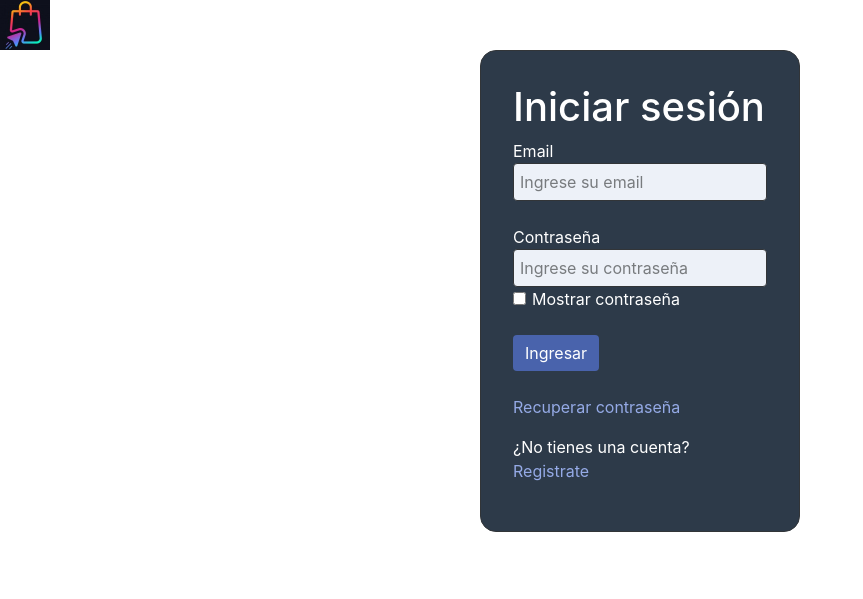
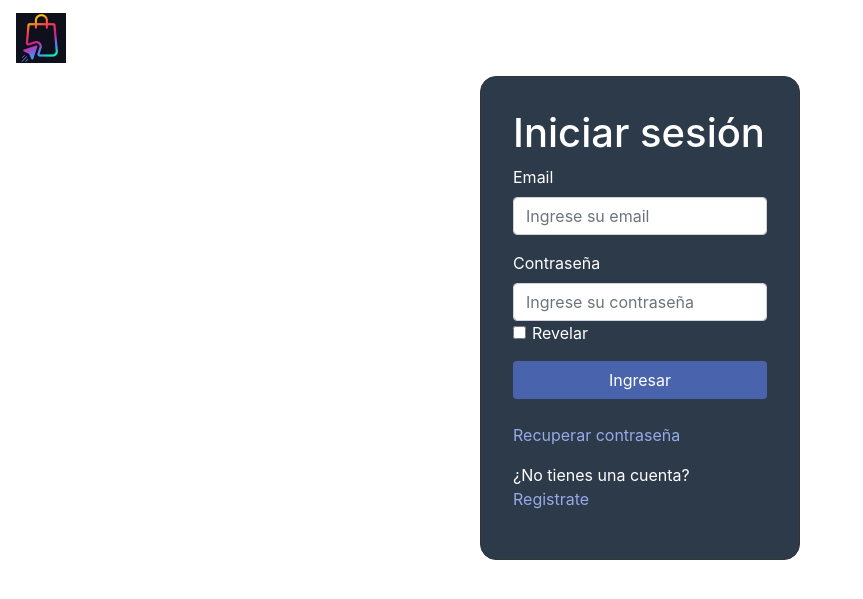
Before and after one commit to starboyagus/EG-TP, a PHP site: page /login.php in a window 1280 px wide. Shown: the top 599 px of the page, without its empty margins (0-863 px from the left). Run offline with PHP 8.4, Linux system fonts and the light colour scheme.

Commit message:
Actualización código
Reestructuración de la forma en que se generan los formularios utilizando Bootstrap

```diff
--- a/htdocs/RosarioShoppingPlaza/components.php
+++ b/htdocs/RosarioShoppingPlaza/components.php
@@ -1,40 +1,50 @@
 <?php
 
+// ↓-↓ Elementos de formulario //
+# Elemento Label
+function label($label, $id) {
+    echo '<label for="' . $id . '">' . $label . '</label>';
+}
+
+
 # Elemento Input (preferiblemente usar solo para $type=[text | password | email])
-function input_field($label, $type, $name, $placeholder = "", $pattern = "") {
-    echo '<label for="' . $name . '">' . $label . '</label>';
-    echo '<br>';
-    echo '<input type="' . $type . '" name="' . $name . '" id="' . $name;
-    if ($placeholder != "") {
+function input($label, $type, $id, $placeholder = "", $pattern = "") {
+    echo '<input type="' . $type . '" name="' . $id . '" id="' . $id;
+    if (!empty($placeholder)) {
         echo '" placeholder="' . $placeholder;
     }
-    if (isset($_POST[$name]) && $_POST[$name] != "") {
-        echo '" value="' . htmlspecialchars($_POST[$name]);
+    if (isset($_POST[$id]) && !empty($_POST[$id])) {
+        echo '" value="' . htmlspecialchars($_POST[$id]);
     }
-    if ($pattern != "") {
+    if (!empty($pattern != "")) {
         echo '" pattern="' . $pattern;
     }
-    echo '" class="form_field">';
+    echo '" class="form-control">';
 }
 
 # Elemento Checkbox
-function checkbox($text, $name, $onclick = "") {
-    echo '<input type="checkbox" name="' . $name . '" id="' . $name;
+function checkbox($label, $id, $onclick = "") {
+    echo '<input type="checkbox" name="cb-' . $id . '" id="cb-' . $id;
     if ($onclick != "") {
         echo '" onclick="' . $onclick;
     }
-    echo '">';
-    echo '<label for="' . $name . '">' . $text . '</label>';
+    echo '" class="checkbox">';
+    echo '<label class="form-check-label" for="cb-' . $id . '">' . $label . '</label>';
 }
 
-# Elemento Boton
-function button($text, $name) {
-    echo '<button type="submit" name="' . $name . '" value="'. $name .'" class="btn form_btn">' . $text . '</button>';
+# Elemento Option
+function option($option, $value) {
+    echo '<option value="' . $value . '">' . $option . '</option>';
+}
+
+# Elemento Button
+function button($text, $id) {
+    echo '<button type="submit" name="' . $id . '" id="'. $id . '" value="'. $text . '" class="btn form-btn form-control">' . $text . '</button>';
 }
 
 # Elemento A (Link)
 function a($text, $url) {
-    echo '<a href="' . $url . '" class="a_link">' . $text . '</a>';
+    echo '<a href="' . $url . '" class="a-link">' . $text . '</a>';
 }
 
 # Elemento A en P (Link en párrafo)
@@ -50,35 +60,112 @@
     echo '</p>';
 }
 
-# Navbar
-function navbar() {
-    echo '<div class="top-nav">';
-    shopping_logo(50);
-    echo '<nav class="nav-links">';
-    echo '<a href="#">El Shopping</a>';
-    echo '<a href="#">Servicios</a>';
-    echo '<a href="#">Contacto</a>';
-    echo '<a href="#">Locales</a>';
-    echo '<a href="#">Promociones</a>';
-    echo '<a href="#">Novedades</a>';
-    echo '</nav><div class="session-btns">';
-    if (isset($_SESSION["logged"])) {
-        echo '<a href="#">Perfil</a>';
-        echo '<a href="logout.php">Cerrar sesión</a>';
-    } else {
-        echo '<a href="login.php">Iniciar sesión</a>';
-        echo '<a href="signup.php">Registrarse</a>';
+# Grupo de formulario (Input)
+function form_input($label, $type, $id, $cols, $placeholder = "", $pattern = "") {
+    echo '<div class="form-group' . (($cols < 1 || $cols > 12) ? '' : (' col-md-' . $cols)) . '">';
+    label($label, $id);
+    input($label, $type, $id, $placeholder, $pattern);
+    if($type === 'password') {
+        checkbox('Revelar', $id, "reveal_password('" . $id . "')");
     }
-    echo '</div></div>';
+    echo '</div>';
 }
 
+# Grupo de formulario (Select)
+function form_select($label, $id, $options, $values = []) {
+    if(count($options) > 0) {
+        echo '<div class="form-group' . (($cols < 1 || $cols > 12) ? '' : (' col-md-' . $cols)) . '">';
+        if(count($values) == 0) {
+            $values = $option;
+        }
+        label($label, $id);
+        echo '<select name="' . $id . '" id="' . $id . '" class="form-control">';
+        for($i = 0; $i < count($options); $i++) {
+            option($options[$i], $values[$i]);
+        }
+        echo '</select></div>';
+    }
+}
+
+# Grupo de formulario (Select) (Toma el resultado de una query para definir las opciones)
+function form_select_query($label, $id, $cols, $query, $option_id, $value_id) {
+    if($query->num_rows > 0) {
+        echo '<div class="form-group' . (($cols < 1 || $cols > 12) ? '' : (' col-md-' . $cols)) . '">';
+        label($label, $id);
+        echo '<select name="' . $id . '" id="' . $id . '" class="form-control">';
+        for($i = 0; $i < $query->num_rows; $i++) {
+            $result = $query->fetch_array();
+            option($result[$option_id], $result[$value_id]);
+            }
+        echo '</select>';
+        echo '</div>';
+    }
+}
+
+// ↑-↑ Elementos de formulario //
+// ↓-↓ Elementos de navbar //
+
+# Logo (ancho y alto variable)
 function shopping_logo(float $width, float $height = -1) {
     if($height > 0) {
-        echo '<a href="index.php"><img src="./images/logo.png" width="'.$width.'px" height="'.$height.'px"></a>';
+        echo '<a class="navbar-brand" href="index.php"><img src="./images/logo.png" width="'.$width.'px" height="'.$height.'px"></a>';
     } else {
-        echo '<a href="index.php"><img src="./images/logo.png" width="'.$width.'px"></a>';
+        echo '<a class="navbar-brand" href="index.php"><img src="./images/logo.png" width="'.$width.'px"></a>';
 
     }
 }
 
+# Crea un elemento link para la navbar
+function navbar_item($label, $link, $active) {
+    echo '<li class="nav-item';
+    echo $active ? 'active">' : '">';
+    echo '<a class="nav-link" href="' . $link . '">' . $label . '</a>';
+}
+
+# Navbar
+function navbar() {
+    echo '<nav class="navbar navbar-expand">';
+    shopping_logo(50);
+    echo '<div id=navbarNav><ul class="navbar-nav">';
+    navbar_item("El Shopping", "index.php", false);
+    navbar_item("Servicios", "#", false);
+    navbar_item("Contacto", "#", false);
+    navbar_item("Locales", "locales.php", true);
+    navbar_item("Promociones", "#", false);
+    navbar_item("Novedades", "#", false);
+    echo '</ul></div>';
+    echo '<div id=navbarBtns><ul class="navbar-nav">';
+    if (isset($_SESSION["logged"])) {
+        navbar_item("Perfil", "#", false);
+        navbar_item("Cerrar sesión", "logout.php", false);
+    } else {
+        navbar_item("Iniciar sesión", "login.php", false);
+        navbar_item("Registrarse", "signup.php", false);
+    }
+    echo '</ul></div></nav>';
+}
+
+# Breadcrumbs
+function breadcrumbs(array $labels, array $links) {
+
+}
+
+// ↑-↑ Elementos de navbar //
+// ↓-↓ Alertas y notificaciones //
+
+# Alertas
+function alert(string $type, string $text) {
+    echo '<div class="alert alert-'. $type . '" role="alert">';
+    echo $text;
+    echo '</div>';
+}
+
+// ↑-↑ Alertas y notificaciones //
+// ↓-↓ Locales //
+
+# Elemento Local
+function local_item($local) {
+    button($local, 'local');
+}
+
 ?>
--- a/htdocs/RosarioShoppingPlaza/index.php
+++ b/htdocs/RosarioShoppingPlaza/index.php
@@ -7,10 +7,10 @@
     <meta name="viewport" content="width=device-width, initial-scale=1.0">
     <title>Rosario Shopping Plaza</title>
     <link rel="stylesheet" href="https://cdn.jsdelivr.net/npm/bootstrap@4.3.1/dist/css/bootstrap.min.css" integrity="sha384-ggOyR0iXCbMQv3Xipma34MD+dH/1fQ784/j6cY/iJTQUOhcWr7x9JvoRxT2MZw1T" crossorigin="anonymous">
+    <link rel="stylesheet" href="styles/main.css">
 </head>
 <body>
-    <?php
-    include('components.php');
+    <?php include('components.php');    # Incluir librería de componentes
     navbar();
     ?>
 </body>
--- a/htdocs/RosarioShoppingPlaza/login.php
+++ b/htdocs/RosarioShoppingPlaza/login.php
@@ -12,38 +12,14 @@
     <title>Rosario Shopping Plaza</title>
     <link rel="stylesheet" href="https://cdn.jsdelivr.net/npm/bootstrap@4.3.1/dist/css/bootstrap.min.css" integrity="sha384-ggOyR0iXCbMQv3Xipma34MD+dH/1fQ784/j6cY/iJTQUOhcWr7x9JvoRxT2MZw1T" crossorigin="anonymous">
     <link rel="stylesheet" href="styles/main.css">
-    <link rel="stylesheet" href="styles/login_signup.css">
+    <!--<link rel="stylesheet" href="styles/login_signup.css">-->
 </head>
 <body>
     <?php include('components.php');    # Incluir librería de componentes
+
+    echo '<nav class="navbar navbar-expand">';
     shopping_logo(50);
-    ?>
-    <div class="login_signup_container">
-        <h1>Iniciar sesión</h1>
-        <!-- Formulario -->
-        <form action="<?php echo $_SERVER['SCRIPT_NAME']; ?>" method="POST">
-            <?php
-
-            input_field("Email", "email", "email", "Ingrese su email", "[a-zA-Z0-9._%+\-]+@[a-zA-Z0-9.\-]+\.[a-zA-Z]{2,}$");
-
-            echo '<br><br>';
-
-            input_field("Contraseña", "password", "pass", "Ingrese su contraseña");
-
-            echo '<br>';
-
-            checkbox("Mostrar contraseña", "show_pass", "reveal_password()");
-
-            echo '<br><br>';
-
-            button("Ingresar", "login")
-
-            ?>
-        </form>
-        <br>
-        <?php
-        p_a_p("Recuperar contraseña", "#");
-        p_a_p("Registrate", "signup.php", "¿No tienes una cuenta? ");
+    echo '</nav>';
 
     # Si el formulario ha sido enviado se ejecuta lo siguiente
     if(isset($_POST["login"])) {
@@ -51,7 +27,7 @@
         $query = get_user($_POST["email"]);
 
         if ($query->num_rows == 0) {
-                echo "No se ha encontrado un usuario con ese email";
+            alert("warning", "No se ha encontrado un usuario con ese email");
         } else {
             $row = $query->fetch_array();
             if ($row["claveUsuario"] === $_POST["pass"]) {
@@ -65,12 +41,34 @@
                 header("Location: index.php");
                 exit;
             } else {
-                    echo "Contraseña incorrecta";
+                alert("warning", "Contraseña incorrecta");
             }
         }
     }
     ?>
+    <div class="form-container form-container-login">
+        <h1>Iniciar sesión</h1>
+        <!-- Formulario -->
+        <form action="<?php echo $_SERVER['SCRIPT_NAME']; ?>" method="POST">
+            <?php
+
+            form_input("Email", "email", "email", 0, "Ingrese su email", "[a-zA-Z0-9._%+\-]+@[a-zA-Z0-9.\-]+\.[a-zA-Z]{2,}$");
+
+            form_input("Contraseña", "password", "pass", 0, "Ingrese su contraseña");
+
+            button("Ingresar", "login")
+
+            ?>
+        </form>
+        <br>
+        <?php
+        p_a_p("Recuperar contraseña", "#");
+        p_a_p("Registrate", "signup.php", "¿No tienes una cuenta? ");
+        ?>
     </div>
+
+    <!-- Script de Bootstrap -->
+    <script src="https://cdn.jsdelivr.net/npm/bootstrap@5.3.3/dist/js/bootstrap.bundle.min.js" integrity="sha384-YvpcrYf0tY3lHB60NNkmXc5s9fDVZLESaAA55NDzOxhy9GkcIdslK1eN7N6jIeHz" crossorigin="anonymous"></script>
     <!-- Script en JS para mostrar y ocultar el campo contraseña -->
     <script>
         function reveal_password()
--- a/htdocs/RosarioShoppingPlaza/styles/login_signup.css
+++ b/htdocs/RosarioShoppingPlaza/styles/login_signup.css
@@ -1,5 +1,5 @@
-.login_signup_container {
-    width: 20em;
+.login-signup-container {
+    width: 30em;
     color: white;
     background-color: rgb(45, 58, 73);
     margin:auto;
@@ -8,11 +8,7 @@
     border-radius: 1em;
 }
 
-label {
-    margin: 0;
-}
-
-.form_field {
+.input {
     width: 100%;
     color: rgb(27, 30, 34);
     background-color: rgb(237, 241, 248);
@@ -21,31 +17,31 @@
     padding: 6px;
 }
 
-input[type="checkbox"] {
+.checkbox {
     margin-right: 6px;
 }
 
-input::placeholder {
+.input::placeholder {
     color: rgb(120, 123, 126);
     opacity: 1;
 }
 
-.form_btn {
+.form-btn {
     color: white;
     background-color: rgb(73, 99, 172);
     border: none
 }
 
-.form_btn:hover {
+.form-btn:hover {
     color: white;
     background-color: rgb(97, 122, 192);
 }
 
-.a_link {
+.a-link {
     color: rgb(149, 170, 230);
     text-decoration: none;
 }
 
-.a_link:hover {
+.a-link:hover {
     color: rgb(180, 196, 240);
 }
--- a/htdocs/RosarioShoppingPlaza/styles/main.css
+++ b/htdocs/RosarioShoppingPlaza/styles/main.css
@@ -0,0 +1,68 @@
+:root {
+    /* Dark Mode*/
+    --dm-primary: #7CF0BD;
+    --dm-secondary: #227C55;
+    --dm-accent: #59D59F;
+    --dm-background: #050F0B;
+    --dm-text: #DBF2E8;
+    /* Light Mode*/
+    --lm-primary: #108452;
+    --lm-secondary: #83DDB6;
+    --lm-accent: #2AA771;
+    --lm-background: #F0FAF6;
+    --lm-text: #0E251B;
+}
+
+#navbarNav, #navbarBtns {
+    display: inline-flex;
+}
+
+.form-container {
+    color: white;
+    background-color: rgb(45, 58, 73);
+    margin:auto;
+    padding: 2em;
+    border: 1px solid rgb(50, 53, 56);
+    border-radius: 1em;
+}
+
+.form-container-login {
+    width: 20em;
+}
+
+.form-container-signup {
+    width: 30em;
+}
+
+.form-container-local {
+    width: 70em;
+}
+
+.checkbox {
+    margin-right: 6px;
+}
+
+.input::placeholder {
+    color: rgb(120, 123, 126);
+    opacity: 1;
+}
+
+.form-btn {
+    color: white;
+    background-color: rgb(73, 99, 172);
+    border: none;
+}
+
+.form-btn:hover {
+    color: white;
+    background-color: rgb(97, 122, 192);
+}
+
+.a-link {
+    color: rgb(149, 170, 230);
+    text-decoration: none;
+}
+
+.a-link:hover {
+    color: rgb(180, 196, 240);
+}
```
Also changed, not shown: htdocs/RosarioShoppingPlaza/db_utility.php (+5 -2 lines), htdocs/RosarioShoppingPlaza/signup.php (+31 -41 lines). Lines whose indentation alone changed are shown as unchanged.
